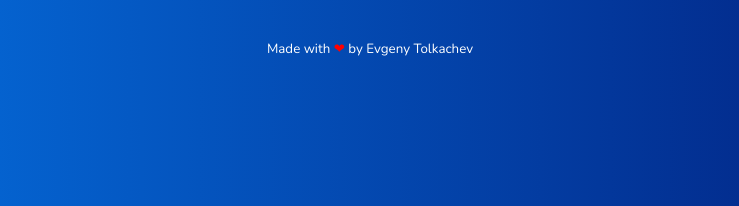
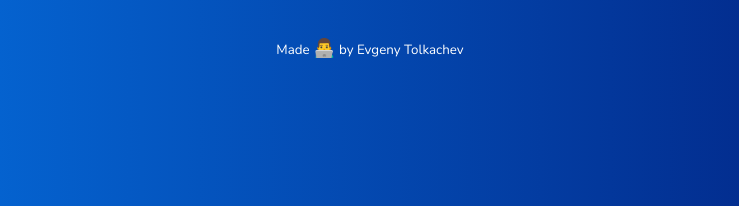
Before and after one commit to etolk/article-nlp, a website built with webpack: page src/client/views/index.html in a window 1280 px wide. Shown: the part 552-758 px from the top of the page, 270-1009 px from the left. Built offline with nearby package versions, Linux system fonts and the light colour scheme.

Commit message:
Changed footer

```diff
--- a/src/client/styles/main.scss
+++ b/src/client/styles/main.scss
@@ -89,13 +89,12 @@ body {
     }
 
     .page-footer {
-        text-align: right;
         font-size: 1rem;
         color: #fff;
         margin-top: 40px;
 
         span {
-            color: red;
+            font-size: 18px;
         }
       }
 }
--- a/src/client/views/index.html
+++ b/src/client/views/index.html
@@ -48,7 +48,7 @@
             <footer>
                 <div class="page-footer">
                     <small
-                        >Made with <span>❤</span> by Evgeny Tolkachev</a>
+                        >Made <span>👨‍💻</span> by Evgeny Tolkachev</a>
                     </small>
                 </div>
             </footer>
```
